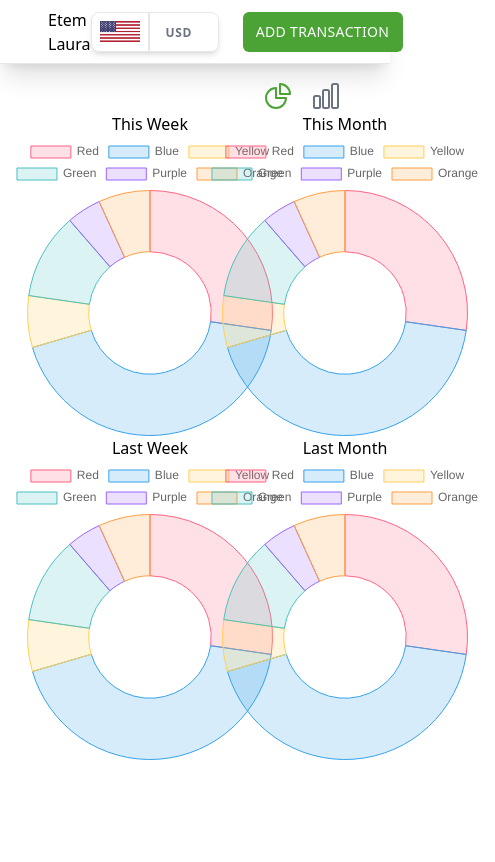
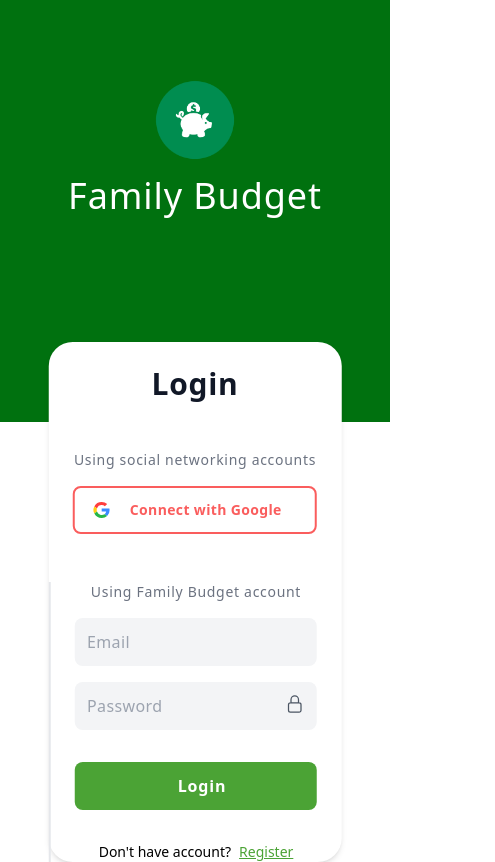
Before and after one commit to etrafa/familyBudget, a React (Create React App) app: page / in a window 390 px wide. Shown: the whole page, 495 px wide, since content can reach past the window. Built offline with nearby package versions, Linux system fonts and the light colour scheme.

Commit message:
login screen responsive completed.

```diff
--- a/src/App.tsx
+++ b/src/App.tsx
@@ -37,8 +37,8 @@
 
   return (
     <Router>
-      {/* <Login /> */}
-      <div>
+      <Login />
+      {/* <div>
         <div className="flex">
           <Sidebar />
           <div className="flex flex-col w-full">
@@ -52,11 +52,11 @@
               <Route path="/transactions" element={<Transactions />} />
             </Routes>
           </div>
-        </div>
+        </div> */}
 
-        {/* MODALS */}
+      {/* MODALS */}
 
-        {isAddNewExpenseModalOpen && (
+      {/* {isAddNewExpenseModalOpen && (
           <AddNewExpense
             newExpenseInputs={newExpenseInputs}
             setNewExpenseInputs={setNewExpenseInputs}
@@ -75,7 +75,7 @@
         {isWalletModalOpen && (
           <WalletModal setIsWalletModalOpen={setIsWalletModalOpen} />
         )}
-      </div>
+      </div> */}
     </Router>
   );
 }
--- a/src/components/Login/Login.tsx
+++ b/src/components/Login/Login.tsx
@@ -15,19 +15,19 @@
           </h1>
         </div>
       </div>
-      <div className="w-full min-h-[50vh] bg-[#EBEBEB] relative">
-        <div className="w-full max-w-2xl rounded-3xl bg-white shadow-md absolute -top-20 left-1/2 transform -translate-x-1/2 h-[420px]">
+      <div className="w-9/12 md:w-full min-h-[50vh] bg-[#EBEBEB] relative mx-auto">
+        <div className="w-full max-w-2xl rounded-3xl bg-white shadow-md absolute -top-20 left-1/2 transform -translate-x-1/2 min-h-[420px]">
           <h2 className="text-center mt-6 font-bold text-3xl tracking-wide text-gray-900">
             Login
           </h2>
-          <div className="flex mt-12">
-            <div className="flex flex-col w-6/12 ">
+          <div className="flex flex-col md:flex-row mt-12 items-center md:items-start">
+            <div className="flex flex-col w-full max-w-xs md:w-6/12">
               <span className="text-center text-sm text-gray-500 tracking-wider">
                 Using social networking accounts
               </span>
               <ConnectWithGoogle />
             </div>
-            <div className="flex flex-col w-6/12 gap-y-4 border-l-2">
+            <div className="flex flex-col w-full max-w-xs md:w-6/12 gap-y-4 border-l-2 mt-12 md:mt-0">
               <span className="text-center text-sm text-gray-500 tracking-wider">
                 Using Family Budget account
               </span>
```
Also changed, not shown: src/assets/icon_594.png (added).
